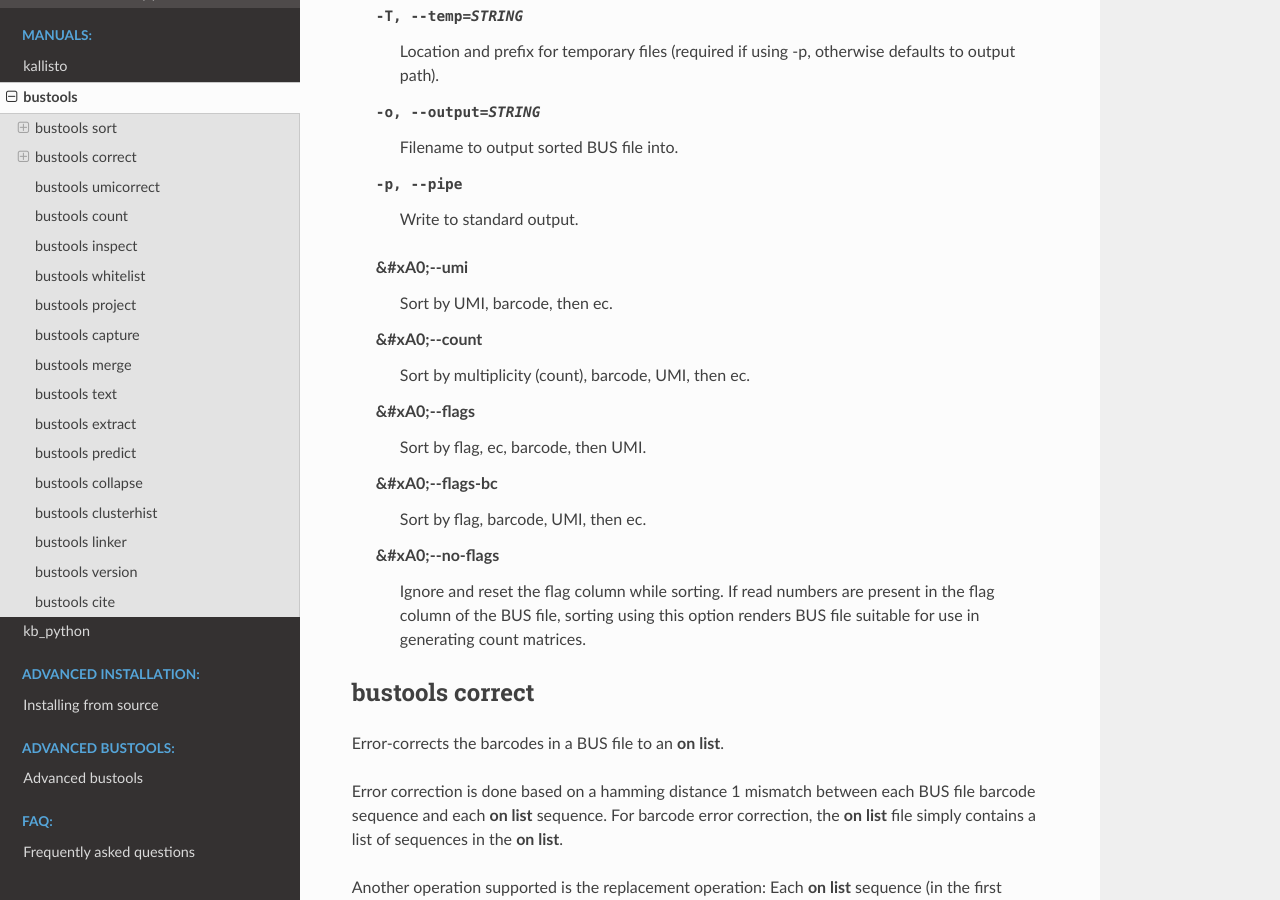
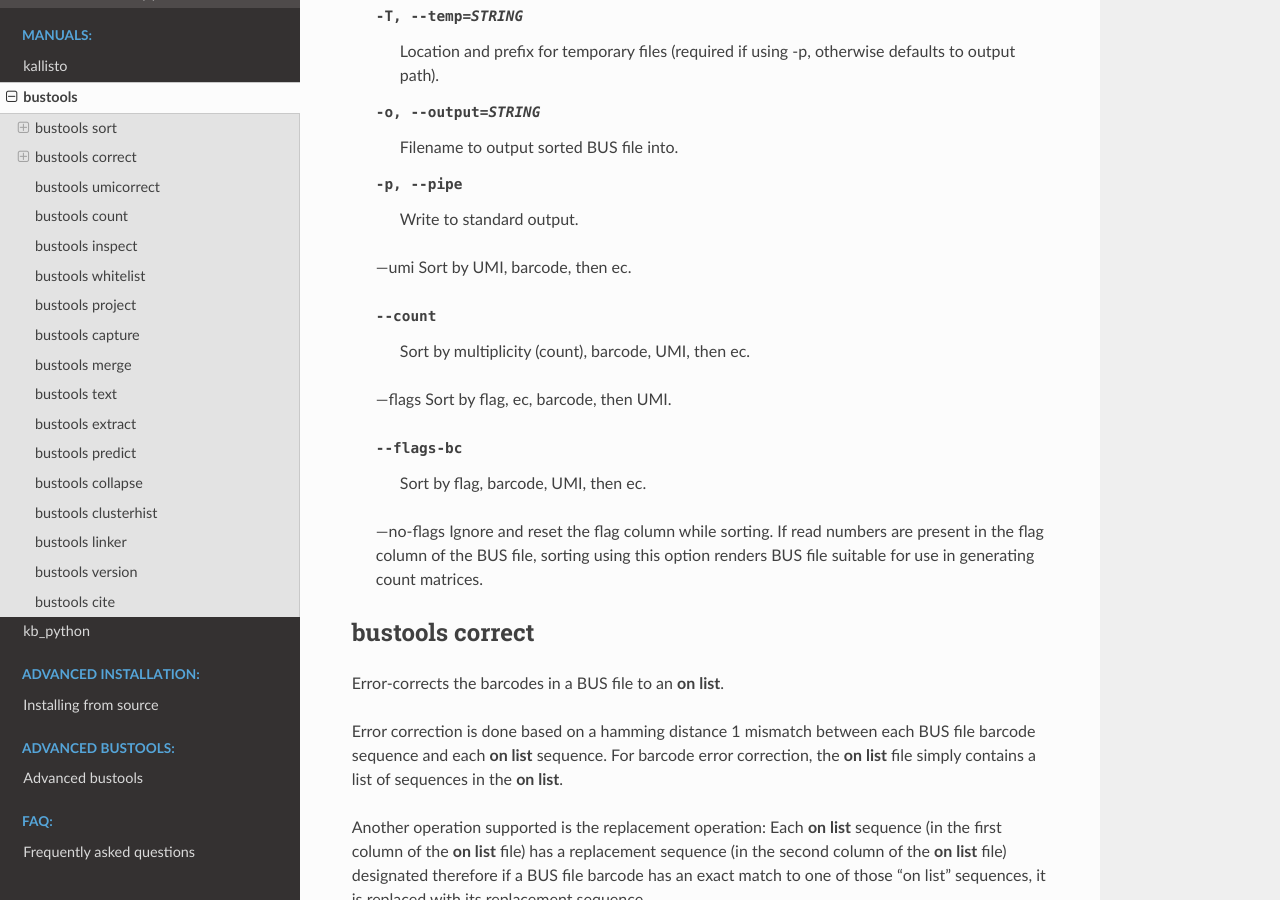
Before and after one commit to pachterlab/kb_docs, a Sphinx documentation site: the page built from docs/source/manuals/bustools.rst, in a window 1280 px wide and 900 px high, scrolled down 741 px. Built offline with Sphinx 7.4.7 and the Read the Docs theme 2.0.0, drawn with Linux system fonts in a browser that asks for light colours.

Commit message:
Update bustools.rst

```diff
--- a/docs/source/manuals/bustools.rst
+++ b/docs/source/manuals/bustools.rst
@@ -35,19 +35,19 @@
    -p, --pipe
       Write to standard output.
 
-   &#xA0;--umi
+   --umi
       Sort by UMI, barcode, then ec.
 
-   &#xA0;--count
+   --count
       Sort by multiplicity (count), barcode, UMI, then ec.
 
-   &#xA0;--flags
+   --flags
       Sort by flag, ec, barcode, then UMI.
 
-   &#xA0;--flags-bc
+   --flags-bc
       Sort by flag, barcode, UMI, then ec.
 
-   &#xA0;--no-flags
+   --no-flags
       Ignore and reset the flag column while sorting. If read numbers are present in the flag column of the BUS file, sorting using this option renders BUS file suitable for use in generating count matrices.
 
 
```
